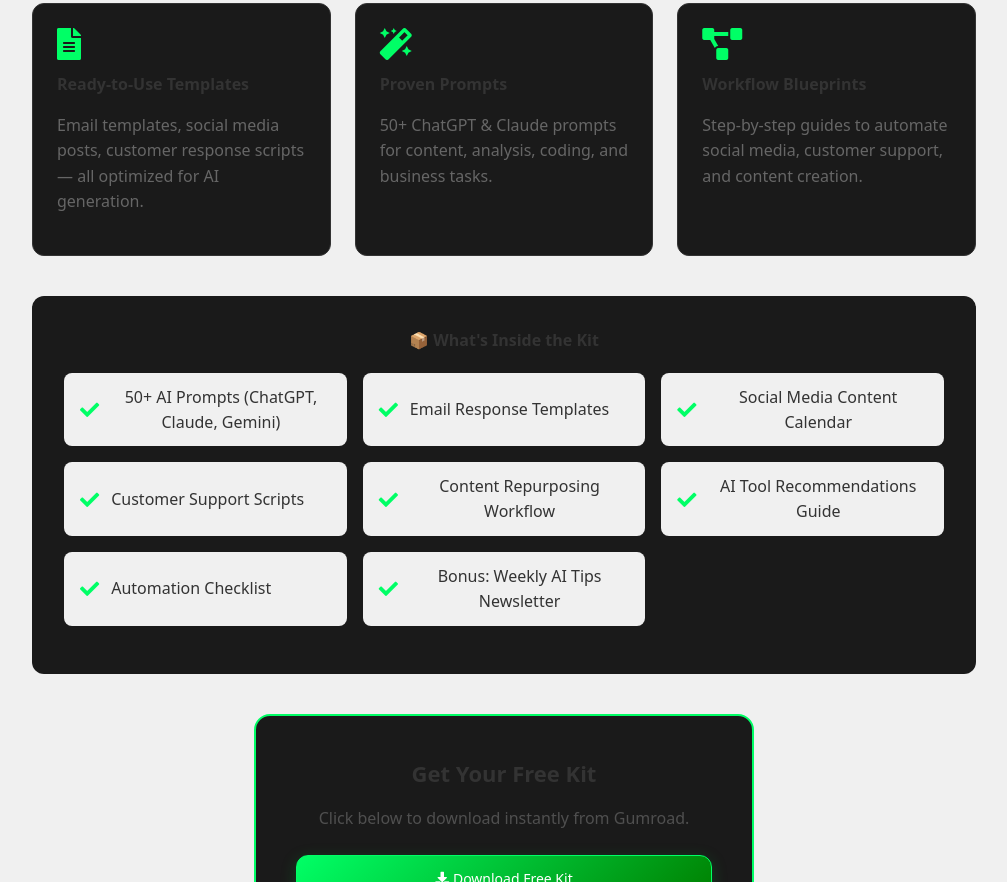
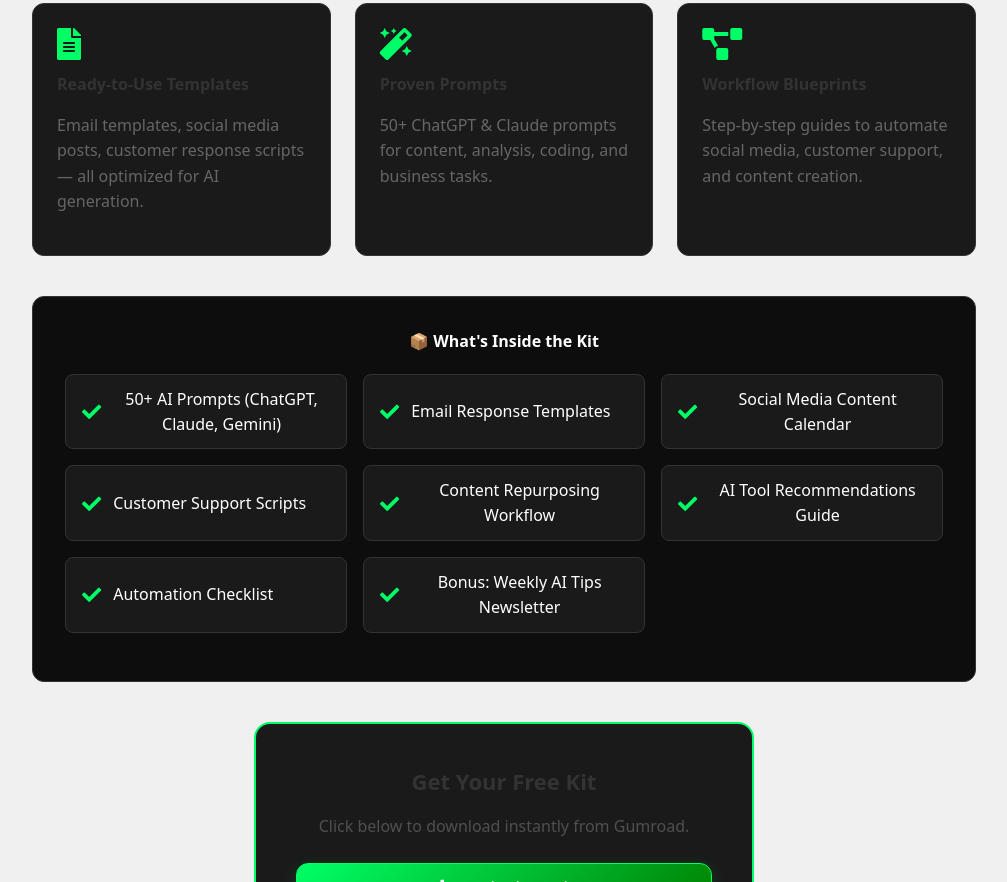
Before and after one commit to Novixel/novixel.github.io, a plain HTML site: page starter-kit.html in a window 1280 px wide. Shown: the part 457-1339 px from the top of the page, without its empty margins (136-1143 px from the left). Drawn offline with Linux system fonts and the light colour scheme.

Commit message:
Fix starter-kit contrast, add link from main page

```diff
--- a/starter-kit.html
+++ b/starter-kit.html
@@ -131,15 +131,17 @@
         }
 
         .kit-contents {
-            background: var(--card-bg, #1a1a1a);
+            background: #0d0d0d;
             padding: 32px;
             border-radius: 12px;
             margin: 40px 0;
+            border: 1px solid #333;
         }
 
         .kit-contents h3 {
             margin-bottom: 20px;
             text-align: center;
+            color: #ffffff;
         }
 
         .kit-list {
@@ -152,11 +154,13 @@
 
         .kit-list li {
             padding: 12px 16px;
-            background: var(--bg, #0d0d0d);
+            background: #1a1a1a;
             border-radius: 8px;
             display: flex;
             align-items: center;
             gap: 12px;
+            color: #ffffff;
+            border: 1px solid #333;
         }
 
         .kit-list li i {
```
Also changed, not shown: index.html (+15 -0 lines).
